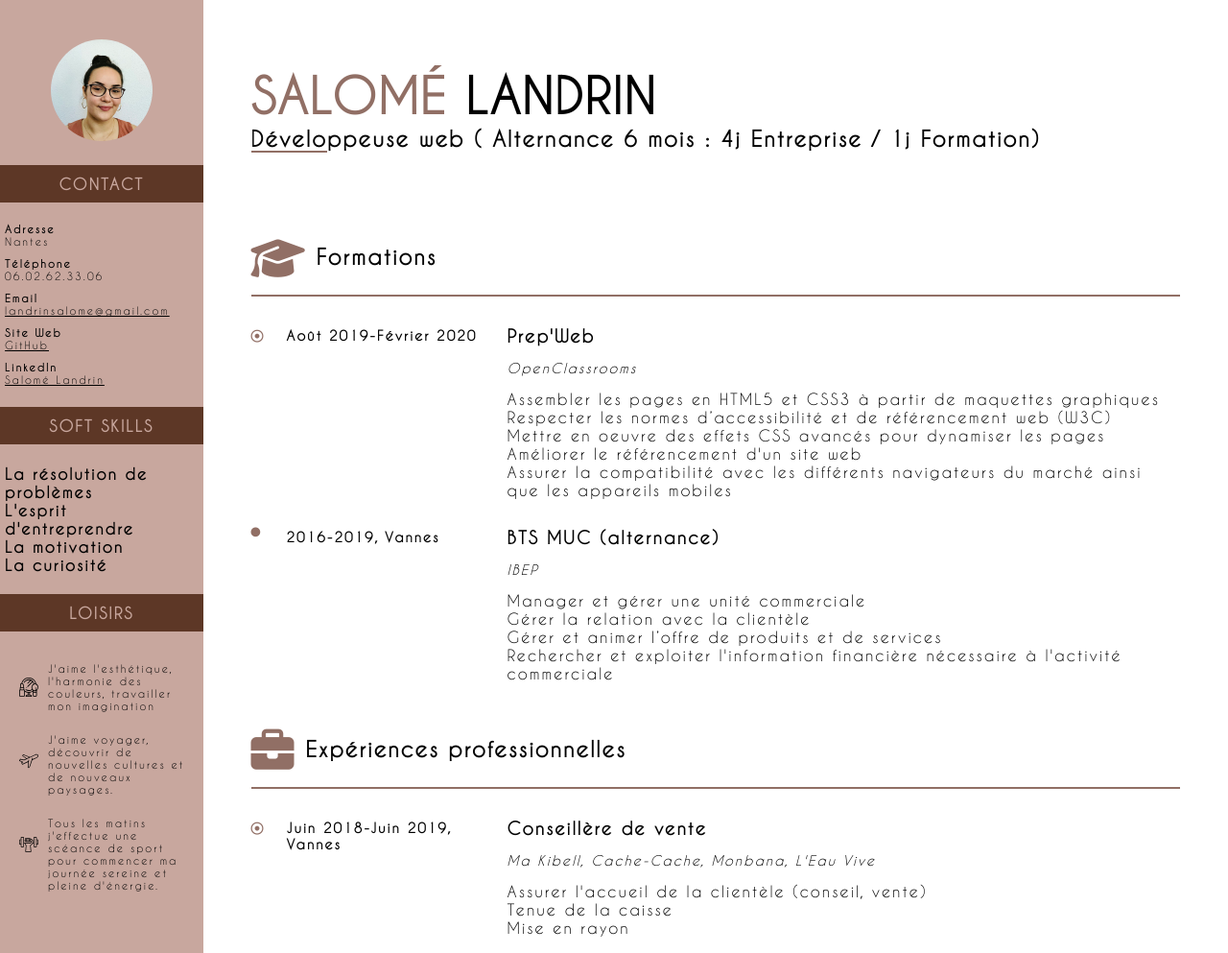
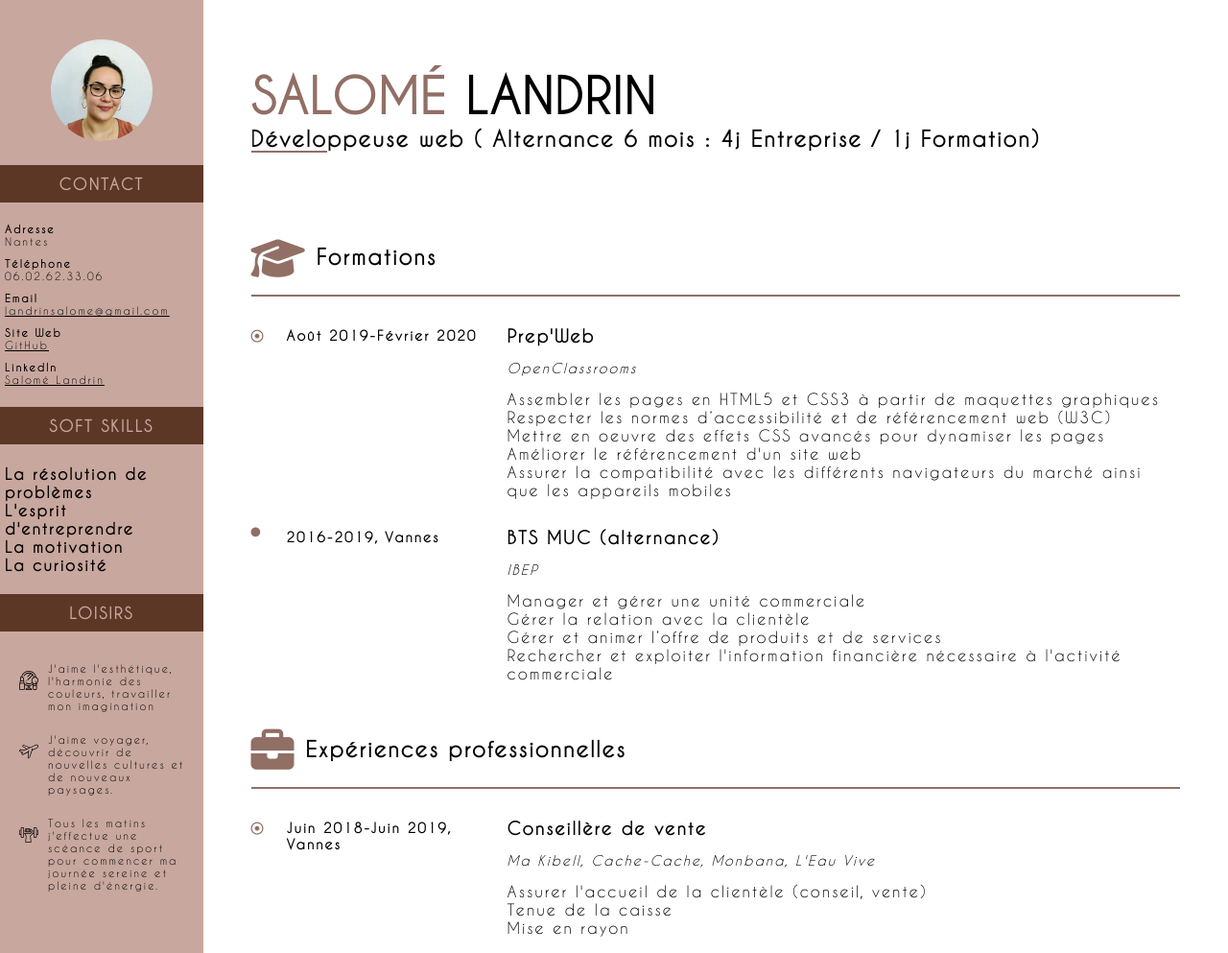
Before and after one commit to slhrv/CV, a plain HTML site: page index.html in a window 1280 px wide. Shown: the top 993 px of the page at 96% size. Drawn offline with Linux system fonts and the light colour scheme.

Commit message:
supp padding top & bottom à icons

```diff
--- a/cv.css
+++ b/cv.css
@@ -141,7 +141,7 @@ margin 				: 0 10px;
 
 .aside_icons img {
 width                : 40px;
-padding              : 10px;
+padding              : 0 10px;
 max-height	 		: 60px;
 }
 
```
